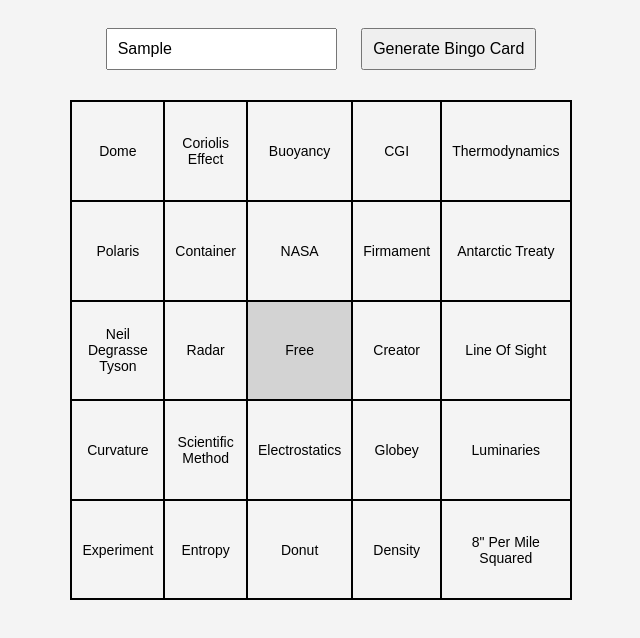
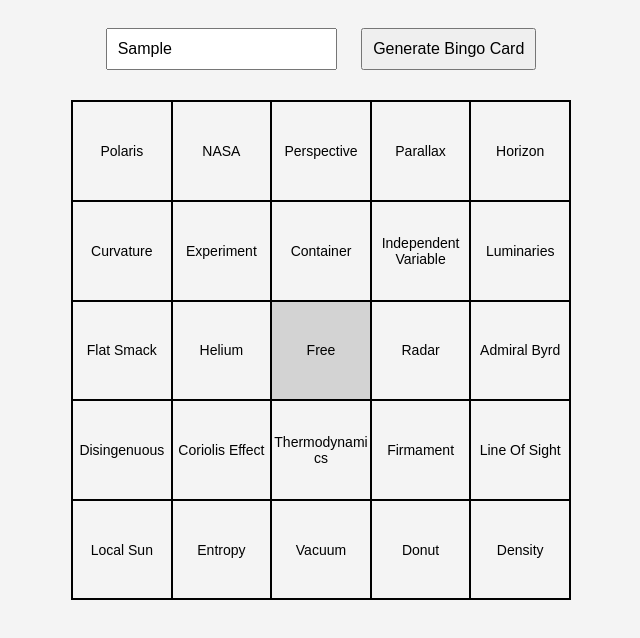
Before and after one commit to 0Keen0/Flingo, a plain HTML site: page index.html in a window 1280 px wide. Both pictures are taken after typing "Sample" into the empty fields and a click on the button "Generate Bingo Card". Shown: the part 60-698 px from the top of the page, without its empty margins (319-959 px from the left). Drawn offline with Linux system fonts and the light colour scheme.

Commit message:
Update index.html

```diff
--- a/index.html
+++ b/index.html
@@ -28,6 +28,7 @@
         table {
             margin: 20px auto;
             border-collapse: collapse;
+            table-layout: fixed; /* Ensures all columns and cells are of equal width */
             width: 500px; /* Fixed width for the whole table */
             height: 500px; /* Fixed height for the whole table */
         }
@@ -35,13 +36,13 @@
         /* Style the individual table cells */
         td {
             border: 2px solid black;
-            width: 20%; /* Ensure each cell is 20% of the table's width */
-            height: 20%; /* Ensure each cell is 20% of the table's height */
+            width: 20%; /* Each cell takes up 20% of the table's width */
+            height: 20%; /* Each cell takes up 20% of the table's height */
             text-align: center;
             vertical-align: middle;
             font-size: 14px;
-            padding: 10px;
-            word-wrap: break-word; /* Allow long words to wrap */
+            word-wrap: break-word; /* Ensure long words wrap inside the cell */
+            overflow: hidden; /* Hide overflow if the content is too long */
             cursor: pointer; /* Make the cells clickable */
         }
 
@@ -125,33 +126,22 @@
             return randomSeed;
         }
 
-        // Function to shuffle the words based on the seed using xorshift algorithm
+        // Function to shuffle the words based on the seed
         function shuffleWords(words, seed) {
-            const rng = xorshift(seedToInt(seed)); // Generate xorshift RNG based on seed
-            for (let i = words.length - 1; i > 0; i--) {
-                const j = Math.floor(rng() * (i + 1));
-                [words[i], words[j]] = [words[j], words[i]];
-            }
+            const rng = seedToRng(seed); // Generate random number generator based on seed
+            words.sort(() => rng() - 0.5); // Shuffle words using the RNG
             return words.slice(0, 24); // Take only the first 24 words
         }
 
-        // Convert seed to a number (integer)
-        function seedToInt(seed) {
-            let num = 0;
+        // Function to create a simple pseudo-random number generator based on the seed
+        function seedToRng(seed) {
+            let x = 0;
             for (let i = 0; i < seed.length; i++) {
-                num += seed.charCodeAt(i) * (i + 1);
+                x += seed.charCodeAt(i);
             }
-            return num;
-        }
-
-        // xorshift PRNG algorithm for consistent randomness across devices
-        function xorshift(seed) {
-            let x = seed % 4294967296;
             return function() {
-                x ^= x << 13;
-                x ^= x >> 17;
-                x ^= x << 5;
-                return (x >>> 0) / 4294967296;
+                x = (x * 9301 + 49297) % 233280;
+                return x / 233280;
             };
         }
 
```
